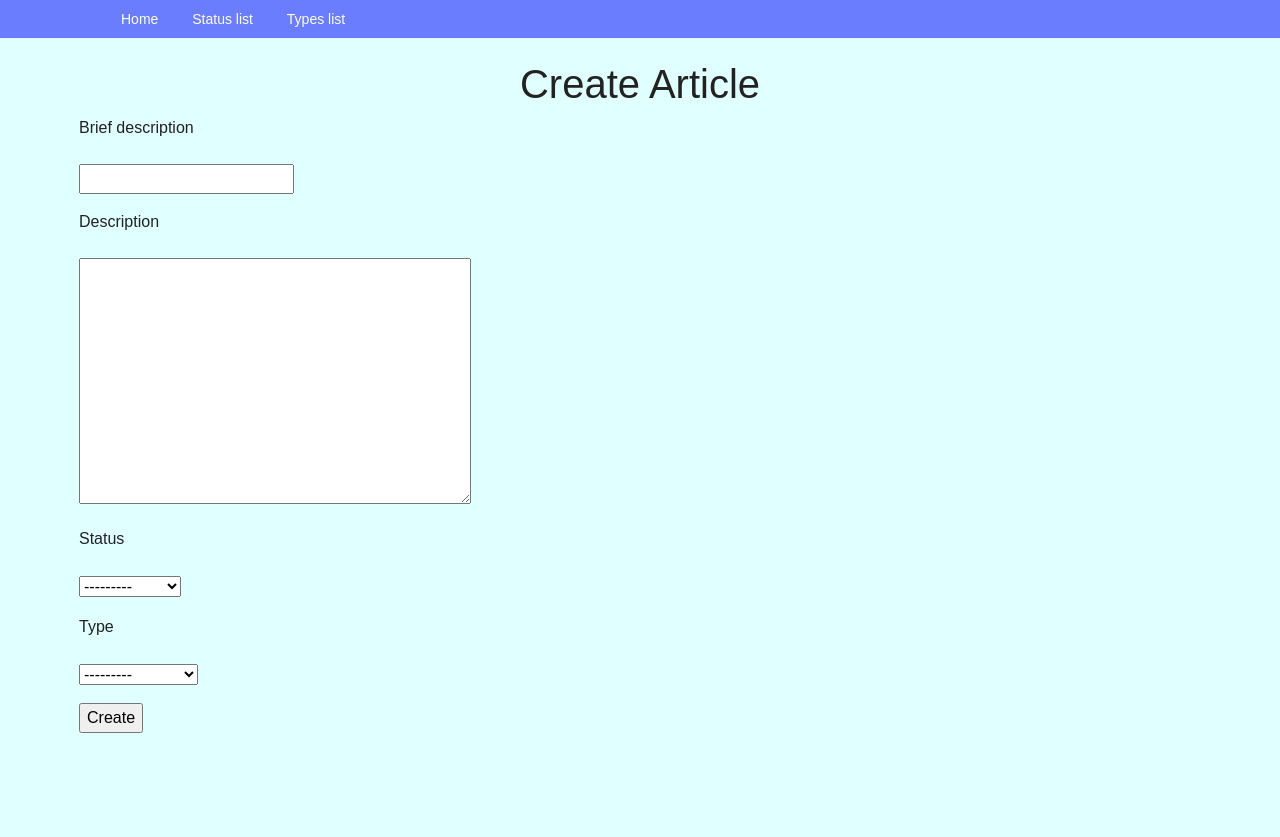
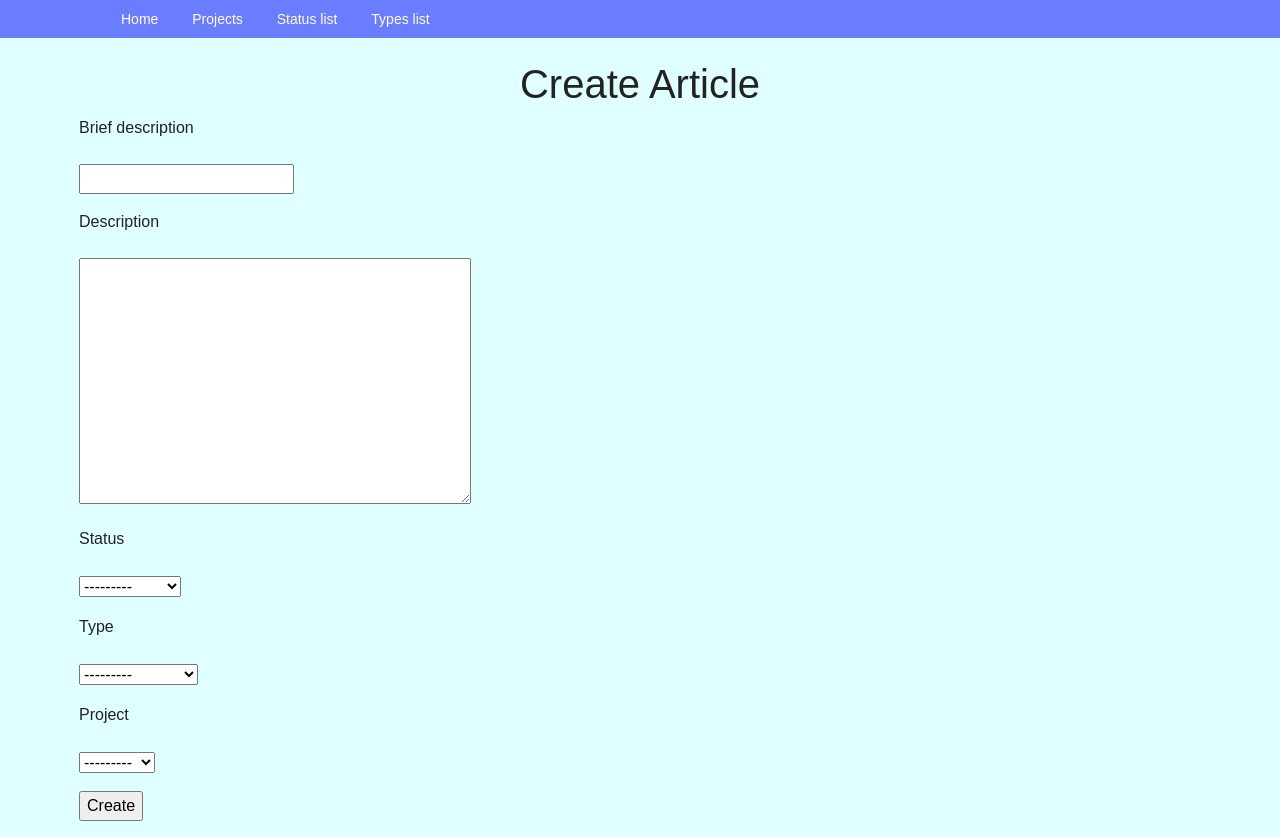
Before and after one commit to EvgeniiLipatov/tracker, a Django app: page /task/create/ in a window 1280 px wide. Before the commit the page ends 733 px from the top, so only its background shows below. Run offline with Django 3.2, Linux system fonts and the light colour scheme; data comes from the database, SQL or seed files in the repository; some libraries are stand-ins or nearby versions.

Commit message:
Added field project to task form

```diff
--- a/source/webapp/forms.py
+++ b/source/webapp/forms.py
@@ -18,7 +18,7 @@
 class TaskForm(forms.ModelForm):
     class Meta:
         model = Task
-        fields = ['brief', 'description', 'status', 'type']
+        fields = ['brief', 'description', 'status', 'type', 'project']
 
 
 class ProjectForm(forms.ModelForm):
@@ -31,3 +31,15 @@
     class Meta:
         model = Project
         fields = ['project_name', 'description']
+
+
+class ProjectTaskForm(forms.ModelForm):
+    def __init__(self, *args, **kwargs):
+        super(ProjectTaskForm, self).__init__(*args, **kwargs)
+
+        for key in self.fields:
+            self.fields[key].required = True
+
+    class Meta:
+        model = Project
+        fields = ['project_name', 'description']
--- a/source/webapp/templates/base.html
+++ b/source/webapp/templates/base.html
@@ -16,6 +16,7 @@
     <div class="container">
         <ul class="menu">
              <li><a href="{% url 'index' %}">Home</a></li>
+             <li><a href="{% url 'view_projects' %}">Projects</a></li>
              <li><a href="{% url 'status_view' %}">Status list</a></li>
              <li><a href="{% url 'type_view' %}">Types list</a></li>
             {% block menu %}{% endblock %}
--- a/source/webapp/templates/project.html
+++ b/source/webapp/templates/project.html
@@ -5,6 +5,7 @@
 {% block menu %}
 
     <li><a href="{% url "update_project" project.pk %}">Edit</a></li>
+    <li><a href="{% url "create_task" %}">Create task</a></li>
 
 {% endblock %}
 
@@ -37,7 +38,7 @@
      <h3>Tasks:</h3>
     {% for task in tasks %}
         <div>
-            <p>{{ task.brief}} created at {{ task.created_at|date:'d.m.Y H:i:s' }}</p>
+              <a href="{% url 'update_task' task.pk %}"><p>{{ task.brief}} created at {{ task.created_at|date:'d.m.Y H:i:s' }}</p> </a>
     {% empty %}
         <p>No Tasks yet.</p>
     {% endfor %}
--- a/source/webapp/views/task_views.py
+++ b/source/webapp/views/task_views.py
@@ -2,8 +2,8 @@
 from django.urls import reverse
 from django.views import View
 from django.views.generic import ListView, CreateView, UpdateView, DeleteView
-from webapp.models import Task
-from webapp.forms import TaskForm
+from webapp.models import Task, Project
+from webapp.forms import TaskForm, ProjectTaskForm
 from .base_views import BaseView
 
 
@@ -30,6 +30,16 @@
     def get_success_url(self):
         return reverse('task_view', kwargs={'pk': self.object.pk})
 
+class TaskForProjectsCreateView(CreateView):
+    model = Task
+    template_name = 'create.html'
+    form_class = ProjectTaskForm
+
+    def form_valid(self, form):
+        project = get_object_or_404(Project, pk=self.kwargs.get('pk'))
+        task = project.tasks.create(**form.cleaned_data)
+        return redirect('project_view', pk=task.project.pk)
+
 
 class TaskEditView(UpdateView):
     form_class = TaskForm
```
